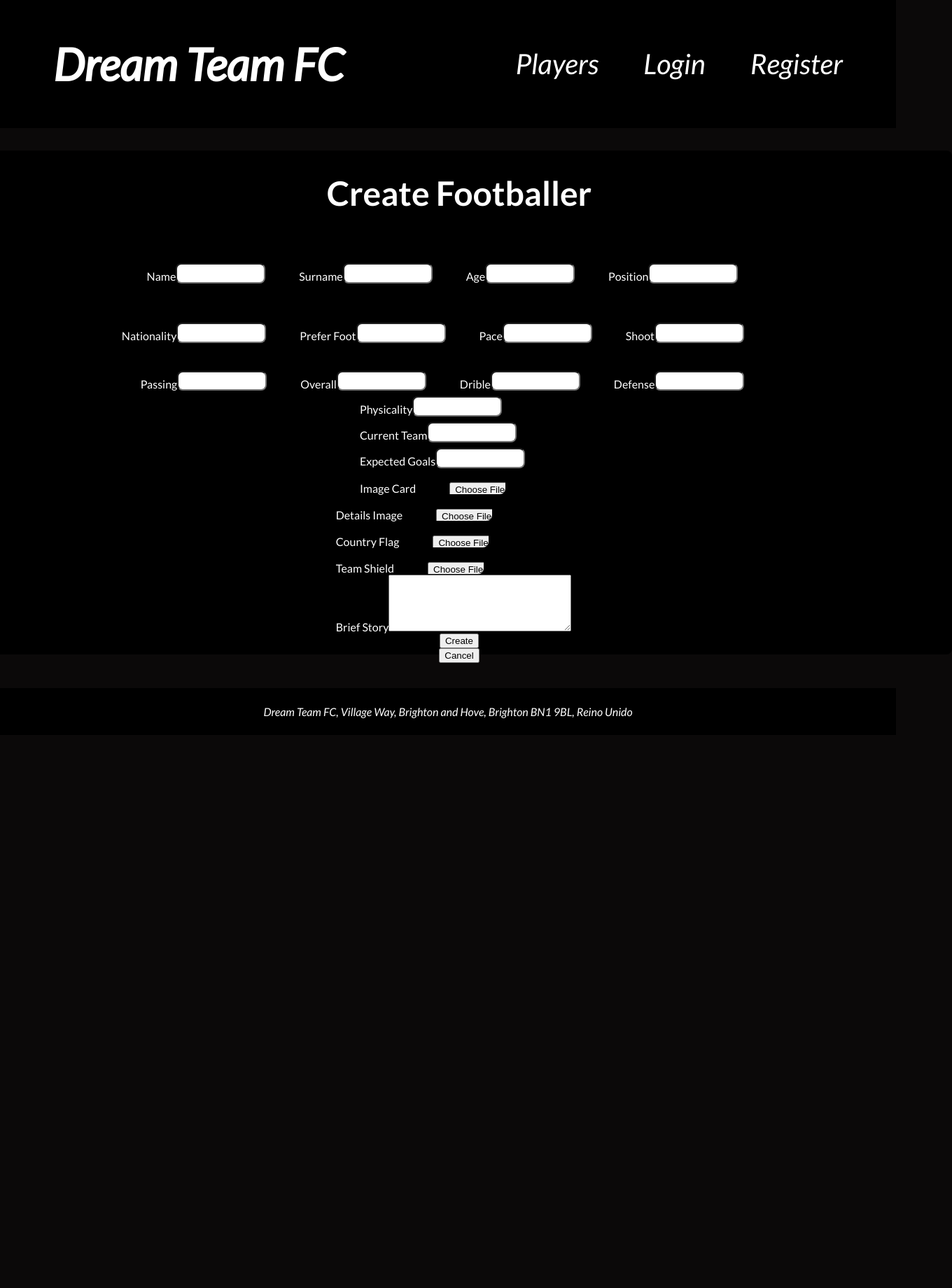
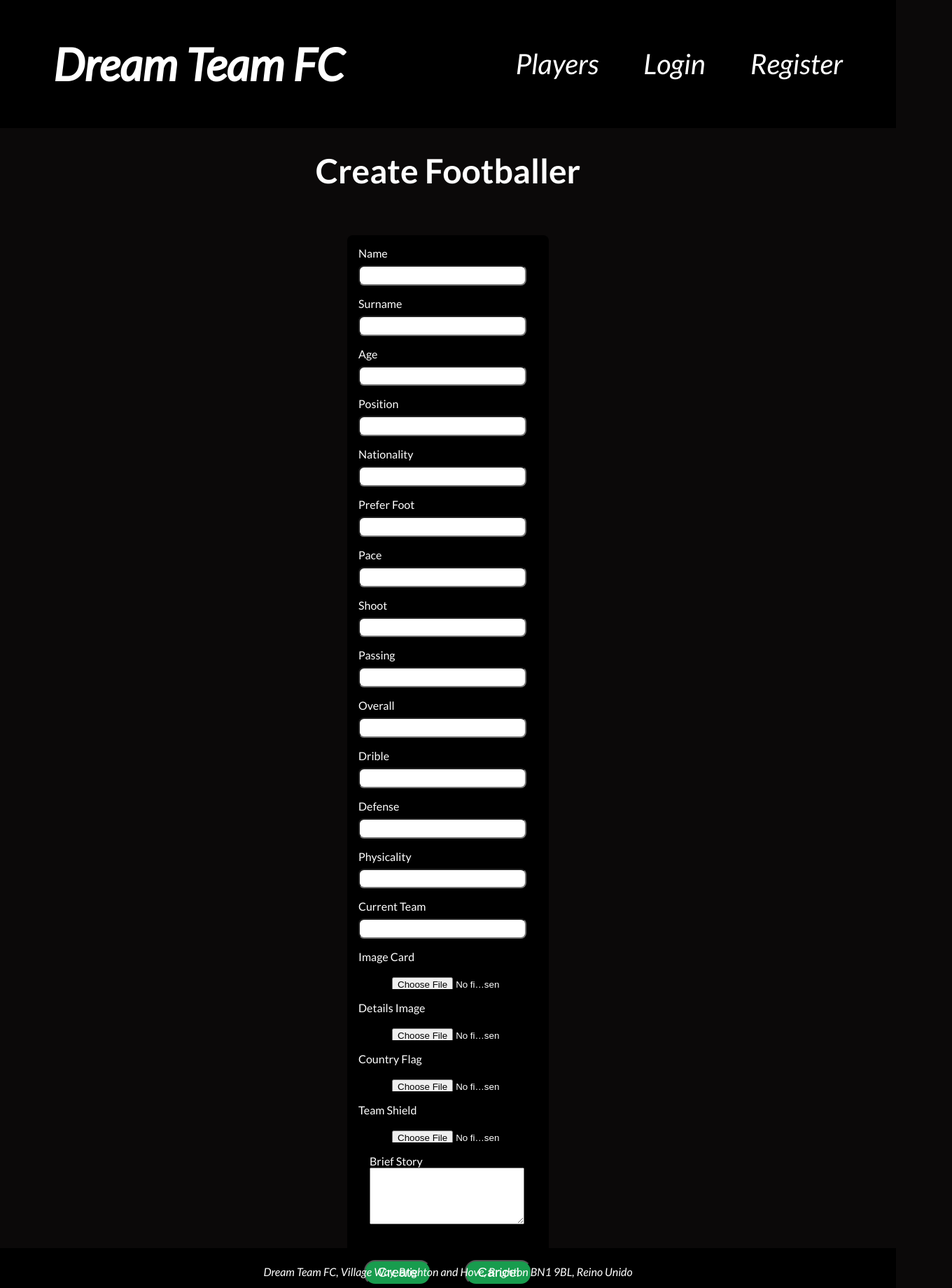
Before and after one commit to isdi-coders-2023/Franz-Salinas-Final-Project-front-202309-mad, a React (Vite) app: page /create-footballer in a window 1280 px wide. Shown: the top 1840 px of the page at 70% size, 1360 px wide, since content can reach past the window. Before the commit the page ends 1050 px from the top, so only its background shows below. Built offline with nearby package versions, Linux system fonts and the light colour scheme.

Commit message:
Finish style of register component

```diff
--- a/src/components/create-footballer/create.footballer.scss
+++ b/src/components/create-footballer/create.footballer.scss
@@ -11,7 +11,7 @@
   display: flex;
   flex-direction: column;
   align-items: center;
-  height: 100vh;
+  height: 200vh;
 
   font-family: $mainFont;
 }
@@ -23,106 +23,62 @@
   background-color: black;
   margin-top: 2rem;
   border-radius: 0.5rem;
-  width: 90rem;
-  height: 45rem;
+  width: 18rem;
+  height: 100rem;
   padding-left: 2rem;
-  padding-bottom: 8rem;
+  padding-bottom: 20rem;
   margin-bottom: 4rem;
 
   label {
-    padding-top: 2rem;
+    padding-top: 1rem;
     padding-right: 1rem;
   }
 
-  .input-create-form {
+  .create-form {
+    font-family: $mainFont;
+    color: #fff;
     display: flex;
-
-    .label-input-container-1 {
-      display: flex;
-    }
-
-    .label-input-container-2 {
-      display: flex;
-    }
-
-    .label-input-container-3 {
-      display: flex;
-    }
-
-    .label-input-container-4 {
-      display: flex;
-    }
-
-    .input-create-form3 {
-      display: flex;
-    }
-    .input-create-form4 {
-      display: flex;
-    }
-    .input-create-form5 {
-      display: flex;
+    flex-direction: column;
+    align-items: center;
+    width: 100%;
+    input {
+      height: 1.8rem;
+      width: 15rem;
+      padding: 0.75rem 2rem 0rem 3rem;
+      margin: 0.5rem 2rem 0rem 0rem;
+      display: inline-block;
+      border-radius: 0.5rem;
     }
   }
 
-  .input-create-form-2 {
+  .create-footballerr-buttons-container {
     display: flex;
-    padding-inline-end: 2.7rem;
-    padding-block-start: 1rem;
+    gap: 3rem;
+    padding-top: 3rem;
+    padding-right: 2rem;
 
-    .label-input-container-5 {
-      display: flex;
-      padding-left: 1rem;
-    }
-
-    .label-input-container-6 {
-      display: flex;
-    }
-
-    .label-input-container-7 {
-      display: flex;
-    }
-
-    .label-input-container-8 {
-      display: flex;
-    }
-  }
-
-  .input-create-form-3 {
-    display: flex;
-    /*  padding-inline-end: 2.7rem;
-      padding-block-start: 1rem; */
-
-    .label-input-container-9 {
-      display: flex;
-    }
-
-    .label-input-container-10 {
-      display: flex;
-    }
-
-    .label-input-container-11 {
-      display: flex;
-    }
-
-    .label-input-container-12 {
-      display: flex;
+    .create-footballer-button-container {
+      .create-footballer-button {
+        font-size: 1.2rem;
+        font-style: normal;
+        border-radius: 1rem;
+        width: 6rem;
+        padding: 0.3rem;
+        color: #fff;
+        background-color: rgba(24, 156, 78, 1);
+        text-align: center;
+      }
     }
   }
 }
 
-.create-form {
-  font-family: $mainFont;
+.create-footballer-cancel-button {
+  font-size: 1.2rem;
+  font-style: normal;
+  border-radius: 1rem;
+  width: 6rem;
+  padding: 0.3rem;
   color: #fff;
-  display: flex;
-  flex-direction: column;
-  align-items: center;
-  width: 100%;
-  input {
-    height: 1.8rem;
-    width: 8rem;
-    padding: 0.75rem 2rem 0rem 3rem;
-    margin: 0.5rem 2rem 0rem 0rem;
-    display: inline-block;
-    border-radius: 0.5rem;
-  }
+  background-color: rgba(24, 156, 78, 1);
+  text-align: center;
 }
--- a/src/components/create-footballer/create.footballer.tsx
+++ b/src/components/create-footballer/create.footballer.tsx
@@ -18,159 +18,131 @@ export const CreateFootballer = () => {
   };
 
   return (
-    <>
     <div className="main-create-footballer-page-container">
-        <div className="main-create-footballer-container">
       <div className="create-footballer-title-container">
         <h1 className="title-create-footballer">Create Footballer</h1>
       </div>
-
+      <div className="main-create-footballer-container">
         {!hasCreate && (
           <form
             onSubmit={handleSubmit}
             className="create-form"
             aria-label="form"
           >
-              <div className="input-create-form">
-                <div className="label-input-container-1">
             <label htmlFor="">
               Name
               <input type="text" name="name" />
             </label>
-                </div>
-                <div className="label-input-container-2">
+
             <label htmlFor="">
               Surname
               <input type="text" name="surname" />
             </label>
-                </div>
-                <div className="label-input-container-3">
+
             <label htmlFor="">
               Age
               <input type="text" name="age" />
             </label>
-                </div>
-                <div className="label-input-container-4">
+
             <label htmlFor="">
               Position
               <input type="text" name="position" required />
             </label>
-                </div>
-              </div>
-              <div className="input-create-form-2">
-                <div className="label-input-container-5">
+
             <label htmlFor="">
               Nationality
               <input type="text" name="nationality" />
             </label>
-                </div>
-                <div className="label-input-container-6">
+
             <label htmlFor="">
               Prefer Foot
               <input type="text" name="preferFoot" />
             </label>
-                </div>
-                <div className="label-input-container-7">
+
             <label htmlFor="">
               Pace
               <input type="text" name="pace" />
             </label>
-                </div>
-                <div className="label-input-container-8">
+
             <label htmlFor="">
               Shoot
               <input type="text" name="shoot" />
             </label>
-                </div>
-              </div>
 
-              <div className="input-create-form-3">
-                <div className="label-input-container-9">
             <label htmlFor="">
               Passing
               <input type="text" name="passing" />
             </label>
-                </div>
-                <div className="label-input-container-10">
+
             <label htmlFor="">
               Overall
               <input type="text" name="overall" />
             </label>
-                </div>
-                <div className="label-input-container-11">
+
             <label htmlFor="">
               Drible
               <input type="text" name="drible" />
             </label>
-                </div>
-                <div className="label-input-container-12">
+
             <label htmlFor="">
               Defense
               <input type="text" name="defense" />
             </label>
-                </div>
-              </div>
 
-              <div className="input-create-form4">
-                <div className="label-input-container-13">
             <label htmlFor="">
               Physicality
               <input type="text" name="physicality" />
             </label>
-                </div>
-                <div className="label-input-container-14">
+
             <label htmlFor="">
               Current Team
               <input type="text" name="currentTeam" />
             </label>
-                </div>
-                <div className="label-input-container-15">
-                  <label htmlFor="">
-                    Expected Goals
-                    <input type="text" name="expectedGoals" />
-                  </label>
-                </div>
-                <div className="label-input-container-16">
+
             <label htmlFor="">
               Image Card
               <input type="file" name="imageFootballer" required />
             </label>
-                </div>
-              </div>
-              <div className="input-create-form5">
-                <div className="label-input-container-17">
+
             <label htmlFor="">
               Details Image
               <input type="file" name="detailsImage" required />
             </label>
-                </div>
-                <div className="label-input-container-18">
+
             <label htmlFor="">
               Country Flag
               <input type="file" name="countryFlag" required />
             </label>
-                </div>
-                <div className="label-input-container-19">
+
             <label htmlFor="">
               Team Shield
               <input type="file" name="teamShieldFlag" required />
             </label>
-                </div>
-                <div className="label-input-container-20">
+
             <label htmlFor="">
               Brief Story
-                    <textarea
-                      name="info"
-                      id="info"
-                      cols={30}
-                      rows={5}
-                    ></textarea>
+              <textarea name="info" id="info" cols={25} rows={5}></textarea>
             </label>
+
+            <div className="create-footballerr-buttons-container">
+              {' '}
+              <div className="create-footballer-button-container">
+                <button className="create-footballer-button" type="submit">
+                  Create
+                </button>
+              </div>
+              <div className="create-footballer-cancel-button-container">
+                {' '}
+                <Link to={'/'} style={{ textDecoration: 'none' }}>
+                  <button
+                    className="create-footballer-cancel-button"
+                    type="button"
+                  >
+                    Cancel
+                  </button>
+                </Link>
               </div>
             </div>
-
-              <button type="submit">Create</button>
-              <button type="button">Cancel</button>
           </form>
         )}
       </div>
@@ -183,6 +155,5 @@ export const CreateFootballer = () => {
         </div>
       )}
     </div>
-    </>
   );
 };
--- a/src/components/register/register.tsx
+++ b/src/components/register/register.tsx
@@ -1,6 +1,7 @@
 import { SyntheticEvent, useState } from 'react';
 import { useUsers } from '../../hooks/user.hooks';
 import './register.scss';
+import { Link } from 'react-router-dom';
 
 export const Register = () => {
   const [hasRegister, setRegister] = useState(false);
@@ -77,9 +78,11 @@ export const Register = () => {
                 </div>
                 <div className="register-cancel-button-container">
                   {' '}
-                  <button className="button-user-cancel" type="button">
-                    Cancel
-                  </button>
+                  <Link to={'/'} style={{ textDecoration: 'none' }}>
+                    <button className="button-user-cancel" type="button">
+                      Cancel
+                    </button>
+                  </Link>
                 </div>
               </div>
             </form>
```
Lines whose indentation alone changed are shown as unchanged.
